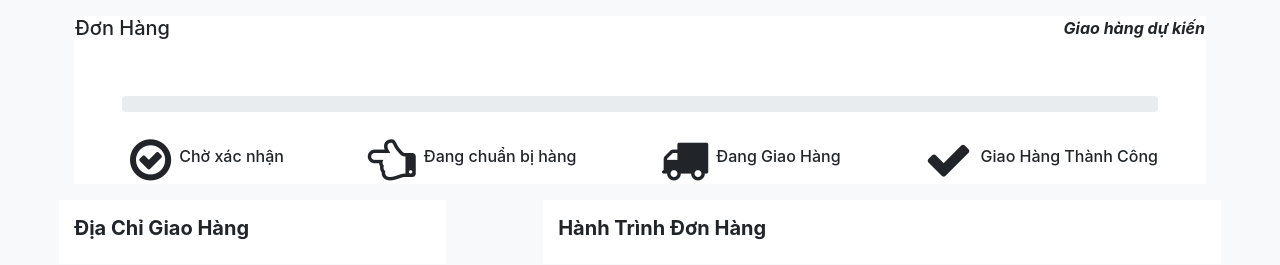
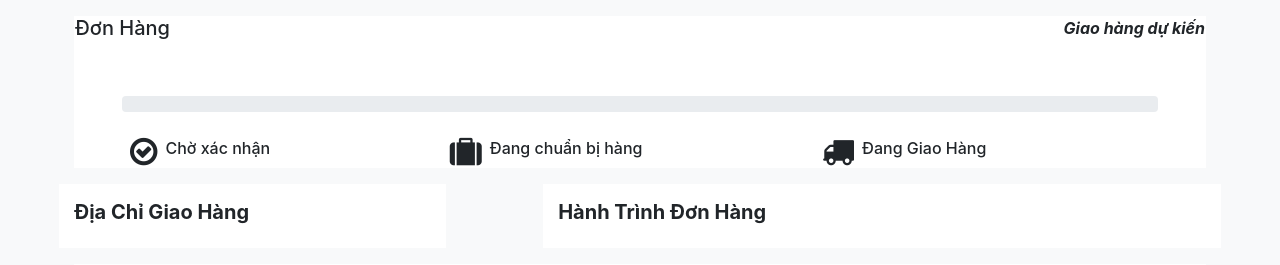
Before and after one commit to dung0312-ptit/B18DCCN100_LTW_BT3, a PHP site: page /B18DCCN100_LTW_BT3/OrderDetail.php?id=1 in a window 1280 px wide. Shown: the part 75-340 px from the top of the page. Run offline with PHP 8.4, Linux system fonts and the light colour scheme; the visitor is signed in with stand-in values (Sample User, id 1); data that the repository does not hold is empty; some libraries are stand-ins or nearby versions.

Commit message:
update order tracking

```diff
--- a/included/OrderTracking.php
+++ b/included/OrderTracking.php
@@ -11,39 +11,55 @@
     <!-- Add class 'active' to progress -->
     <div class="mt-5 mx-5">
         <div class="progress">
-            <div class="progress-bar progress-bar-striped bg-warning" role="progressbar" style="width: <?php
+            <div class="progress-bar progress-bar-striped bg-warning" role="progressbar" style="<?php
                     switch ($order['status']){
                         case '0':
-                            echo '25%';
+                            echo 'width: 20%';
                             break;
                         case '1':
-                            echo '50%';
+                            echo 'width:45%';
                             break;
                         case '2':
-                            echo '75%';
+                            echo 'width:70%';
                             break;
+                        case '4':
                         case '3':
-                            echo '100%';
+                            echo 'width:100%';
                             break;
+
                     }
             ?>"></div>
         </div>
         <div class="d-flex justify-content-between mt-4 font-weight-light ">
             <div class="d-flex align-items-center">
-                <i class="fa fa-check-circle-o mx-2 fa-3x" aria-hidden="true"></i>
+                <i class="fa fa-check-circle-o mx-2 fa-2x" aria-hidden="true"></i>
                 <h6 >Chờ xác nhận</h6>
             </div>
             <div class="d-flex align-items-center">
-                <i class="fa fa-hand-o-left mx-2 fa-3x" aria-hidden="true"></i>
+                <i class="fa fa-suitcase mx-2 fa-2x" aria-hidden="true"></i>
                 <h6 >Đang chuẩn bị hàng</h6>
             </div>
             <div class="d-flex align-items-center">
-                <i class="fa fa-truck mx-2 fa-3x" aria-hidden="true"></i>
+                <i class="fa fa-truck mx-2 fa-2x" aria-hidden="true"></i>
                 <h6 >Đang Giao Hàng</h6>
             </div>
             <div class="d-flex align-items-center">
-                <i class="fa fa-check mx-2 fa-3x" aria-hidden="true"></i>
-                <h6 >Giao Hàng Thành Công</h6>
+                <?php
+                    switch ($order['status']){
+                        case '0':
+                        case '1':
+                        case '2':
+                        case '3':
+                            echo " <i class='fa fa-check mx-2 fa-2x' aria-hidden='true'></i>
+                                   <h6 >Giao Hàng Thành Công</h6>";
+                            break;
+                        case '4':
+                            echo " <i class='fa fa-ban mx-2 fa-2x' aria-hidden='true'></i>
+                                   <h6 >Đã hủy</h6>";
+                            break;
+                    }
+                ?>
+
             </div>
         </div>
     </div>
```
